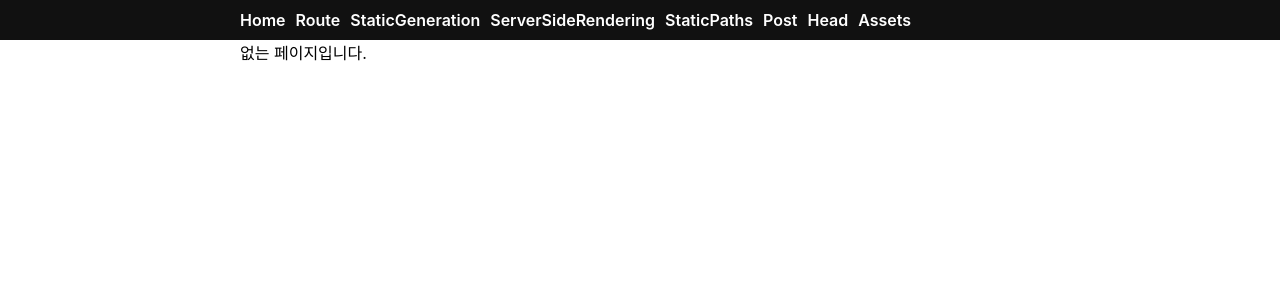
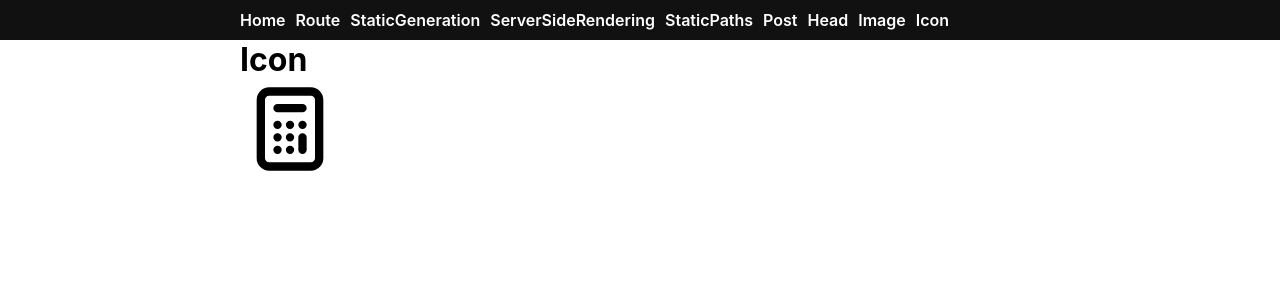
Before and after one commit to socratone/nextjs-example, a Next.js app: page /icon in a window 1280 px wide. Before the commit this address had no page. Shown: the top 300 px of the page. Built offline with nearby package versions, Linux system fonts and the light colour scheme.

Commit message:
fix: 아이콘과 이미지 넣는 예제 추가

```diff
--- a/components/Layout.tsx
+++ b/components/Layout.tsx
@@ -17,7 +17,8 @@ const Layout = ({ children }: LayoutProps) => {
           <Link href="/static-paths">StaticPaths</Link>
           <Link href="/post">Post</Link>
           <Link href="/head">Head</Link>
-          <Link href="/assets">Assets</Link>
+          <Link href="/image">Image</Link>
+          <Link href="/icon">Icon</Link>
         </Nav>
       </Header>
       <Main>{children}</Main>
--- /dev/null
+++ b/icons/CalculatorIcon.tsx
@@ -0,0 +1,21 @@
+const CalculatorIcon = () => {
+  return (
+    <svg
+      xmlns="http://www.w3.org/2000/svg"
+      className="h-6 w-6"
+      fill="none"
+      viewBox="0 0 24 24"
+      stroke="currentColor"
+      width={100}
+    >
+      <path
+        strokeLinecap="round"
+        strokeLinejoin="round"
+        strokeWidth={2}
+        d="M9 7h6m0 10v-3m-3 3h.01M9 17h.01M9 14h.01M12 14h.01M15 11h.01M12 11h.01M9 11h.01M7 21h10a2 2 0 002-2V5a2 2 0 00-2-2H7a2 2 0 00-2 2v14a2 2 0 002 2z"
+      />
+    </svg>
+  );
+};
+
+export default CalculatorIcon;
--- a/pages/_app.tsx
+++ b/pages/_app.tsx
@@ -1,3 +1,4 @@
+// 모든 global css 파일은 여기서 import
 import '../styles/globals.css';
 import type { AppProps } from 'next/app';
 import Layout from '../components/Layout';
--- /dev/null
+++ b/pages/icon.tsx
@@ -0,0 +1,12 @@
+import CalculatorIcon from '../icons/CalculatorIcon';
+
+const Icon = () => {
+  return (
+    <>
+      <h1>Icon</h1>
+      <CalculatorIcon />
+    </>
+  );
+};
+
+export default Icon;
```
Also changed, not shown: pages/image.tsx (renamed from pages/assets/index.tsx, +4 -4 lines), public/images/developer.jpg (renamed from public/assets/images/developer.jpg).
